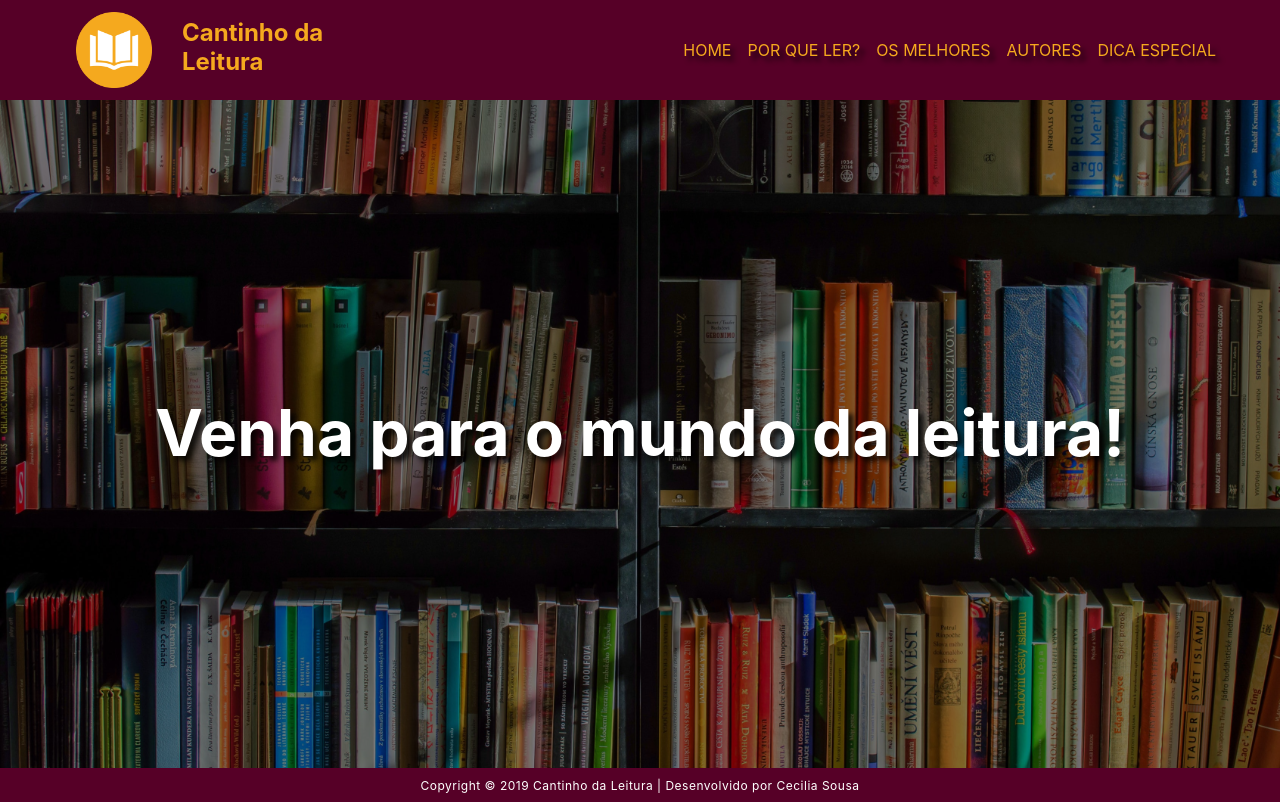
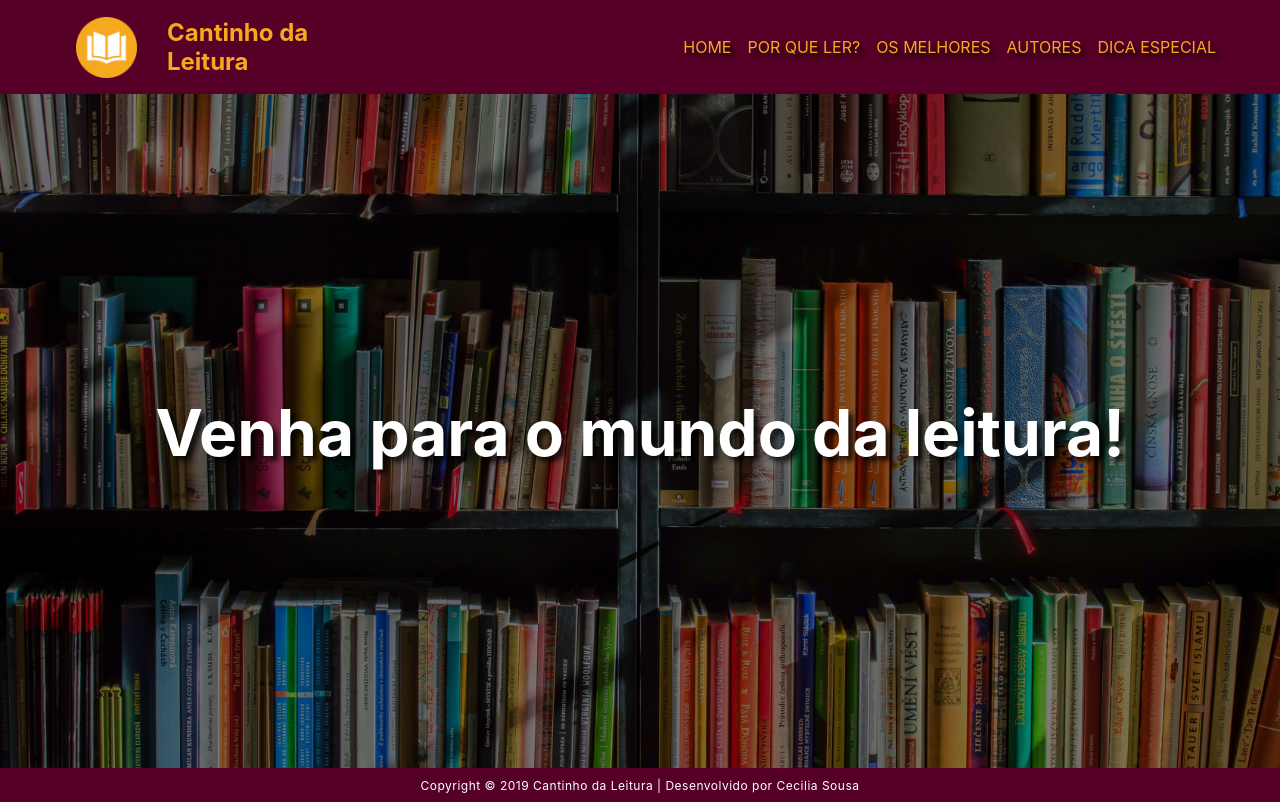
Before and after one commit to cecisousa/reprograma-cantinho-da-leitura, a React (Create React App) app in the folder cantinho-da-leitura/: page / in a window 1280 px wide. Built offline with nearby package versions, Linux system fonts and the light colour scheme; a web font is replaced by a local one.

Commit message:
ajusta tamanho do logo na versao desktop

```diff
--- a/cantinho-da-leitura/src/components/Nav/styles.css
+++ b/cantinho-da-leitura/src/components/Nav/styles.css
@@ -17,8 +17,8 @@
 .navbar-logo {
     display: flex;
     align-self: center;
-    width: 100px;
-    height: 100px;
+    width: 85px;
+    height: 85px;
     padding: 12px;
 }
 
```
